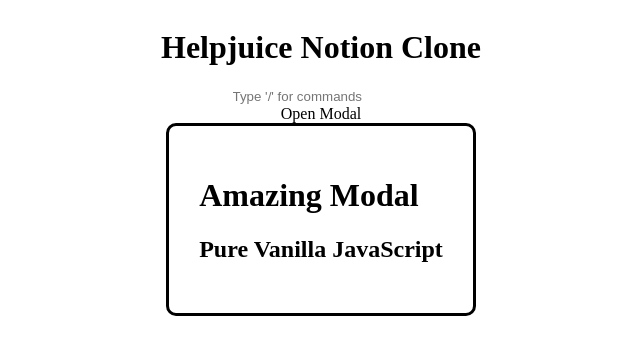
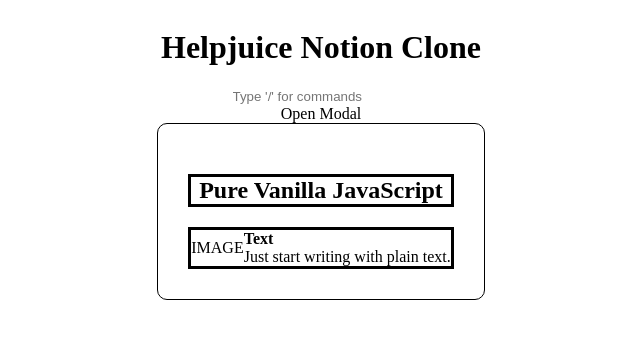
Before and after one commit to muratcan-yuksel/helpjuice-project, a plain HTML site: page index.html in a window 1280 px wide. Both pictures are taken after a click on the link "Open Modal". Shown: the whole page, without its empty margins (319-959 px from the left). Drawn offline with Linux system fonts and the light colour scheme.

Commit message:
add first list item

```diff
--- a/app.js
+++ b/app.js
@@ -12,7 +12,7 @@
 inputField.addEventListener("keydown", keydownFunction);
 //modal
 const modals = document.querySelectorAll("[data-modal]");
-
+//modal-exit should be added to individual list elements also
 modals.forEach(function (trigger) {
   trigger.addEventListener("click", function (event) {
     event.preventDefault();
--- a/index.html
+++ b/index.html
@@ -22,8 +22,16 @@
       <div class="modal" id="modal-one">
         <div class="modal-bg modal-exit"></div>
         <div class="modal-container">
-          <h1>Amazing Modal</h1>
-          <h2>Pure Vanilla JavaScript</h2>
+          <h2 class="listItem">Pure Vanilla JavaScript</h2>
+          <div class="listItem">
+            <div>IMAGE</div>
+            <div class="listItemDivider">
+
+              <h4 class="listItemTitle">Text</h4>
+              <p class="listItemPara">Just start writing with plain text.</p>
+            </div>
+          </div>
+
           <!-- <button class="modal-close modal-exit">X</button> -->
         </div>
     </main>
--- a/style.css
+++ b/style.css
@@ -35,7 +35,7 @@
   height: 100%;
 }
 .modal-container {
-  border: solid;
+  border: 0.2px solid black;
   border-radius: 10px;
   background: #fff;
   position: relative;
@@ -53,3 +53,24 @@
   font-weight: bold;
   cursor: pointer;
 } */
+.listItem {
+  display: flex;
+  flex-direction: row;
+  border: solid;
+  justify-content: center;
+  align-items: center;
+}
+.listItem:hover {
+  background-color: #f5f5f5;
+  cursor: pointer;
+}
+.listItemDivider {
+}
+.listItemTitle {
+  padding: 0;
+  margin: 0;
+}
+.listItemPara {
+  padding: 0;
+  margin: 0;
+}
```
